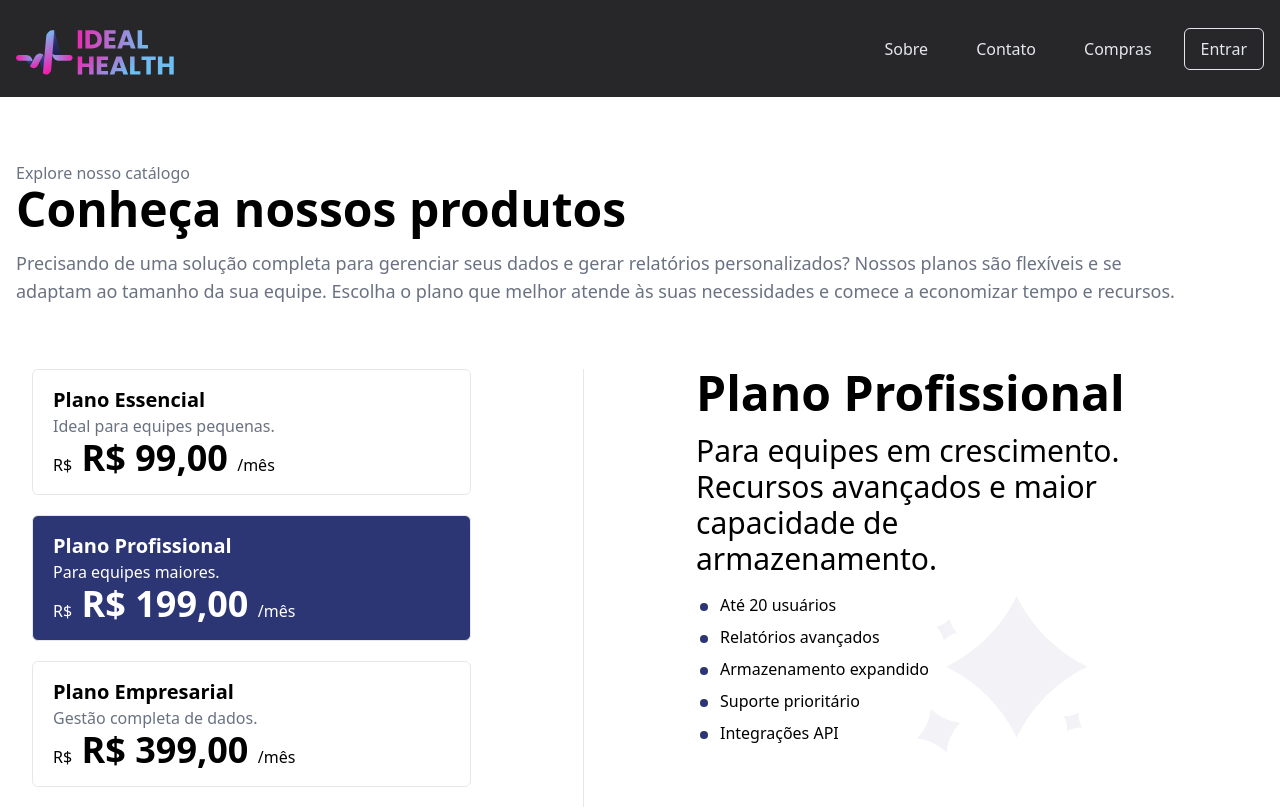
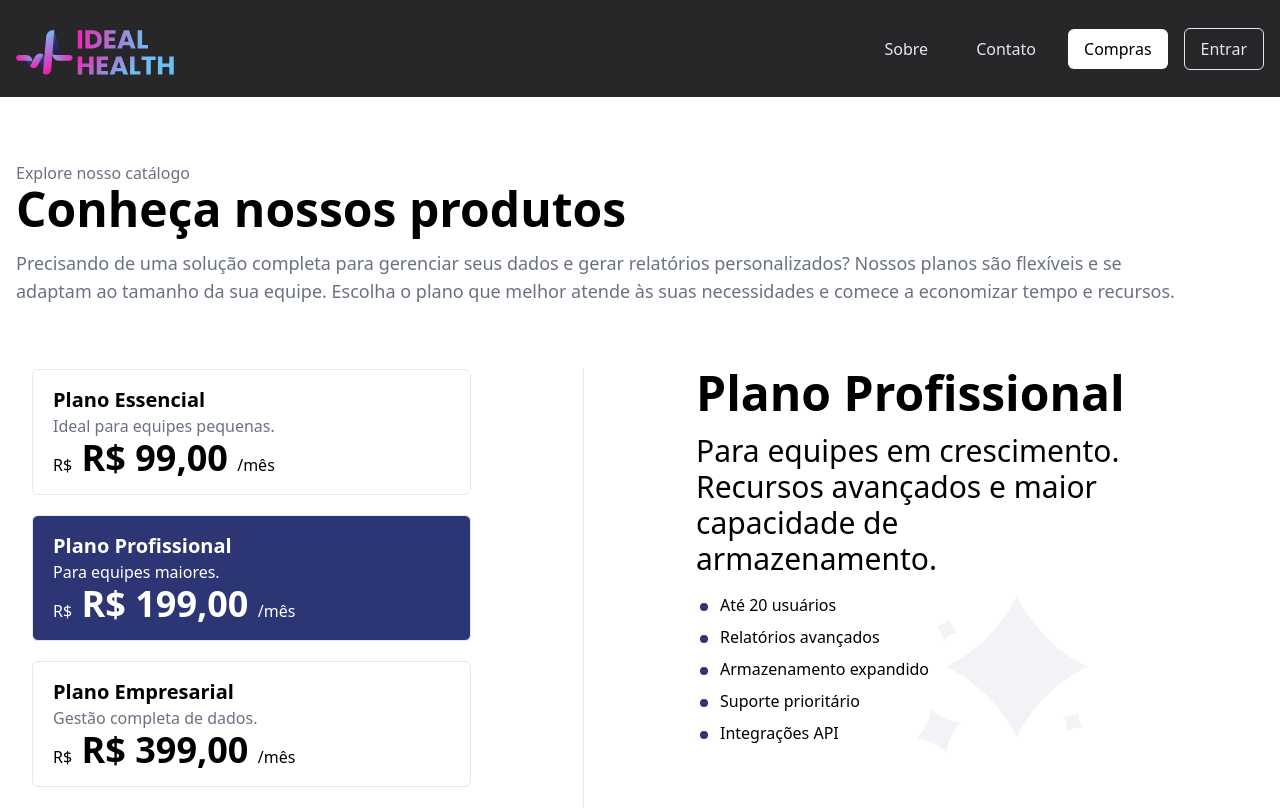
Before and after one commit to idhealthsys/idealheath-front, a Next.js app: page /compras in a window 1280 px wide. Shown: the top 809 px of the page. Built offline with nearby package versions, Linux system fonts and the light colour scheme.

Commit message:
corrigi active links

```diff
--- a/src/components/Shared/header.tsx
+++ b/src/components/Shared/header.tsx
@@ -64,7 +64,9 @@ const Header = () => {
               >
                 <li className="max-lg:animate-slideIn max-lg:animate-1">
                   <Link
-                    className={` text-gray-200 lg:hover:bg-gray-200 lg:hover:text-black py-2 px-4 lg:rounded-md block transition duration-300 max-lg:hover:bg-white/10`}
+                    className={`${
+                      pathname === "/sobre" && "lg:bg-white lg:text-black"
+                    } text-gray-200 lg:hover:bg-gray-200 lg:hover:text-black py-2 px-4 lg:rounded-md block transition duration-300 max-lg:hover:bg-white/10`}
                     href={"/sobre"}
                   >
                     Sobre
@@ -72,7 +74,10 @@ const Header = () => {
                 </li>
                 <li className="max-lg:animate-slideIn max-lg:animate-2">
                   <Link
-                    className={` text-gray-200 lg:hover:bg-gray-200 lg:hover:text-black py-2 px-4 rounded-md max-lg:rounded-none block transition duration-300 max-lg:hover:bg-white/10`}
+                    className={`${
+                      pathname === "/fale-conosco" &&
+                      "lg:bg-white lg:text-black"
+                    } text-gray-200 lg:hover:bg-gray-200 lg:hover:text-black py-2 px-4 rounded-md max-lg:rounded-none block transition duration-300 max-lg:hover:bg-white/10`}
                     href={"/fale-conosco"}
                   >
                     Contato
@@ -80,7 +85,9 @@ const Header = () => {
                 </li>
                 <li className="max-lg:animate-slideIn max-lg:animate-3">
                   <Link
-                    className={` text-gray-200 lg:hover:bg-gray-200 lg:hover:text-black py-2 px-4 rounded-md max-lg:rounded-none block transition duration-300 max-lg:hover:bg-white/10`}
+                    className={`${
+                      pathname === "/compras" && "lg:bg-white lg:text-black"
+                    } text-gray-200 lg:hover:bg-gray-200 lg:hover:text-black py-2 px-4 rounded-md max-lg:rounded-none block transition duration-300 max-lg:hover:bg-white/10`}
                     href={"/compras"}
                   >
                     Compras
```
